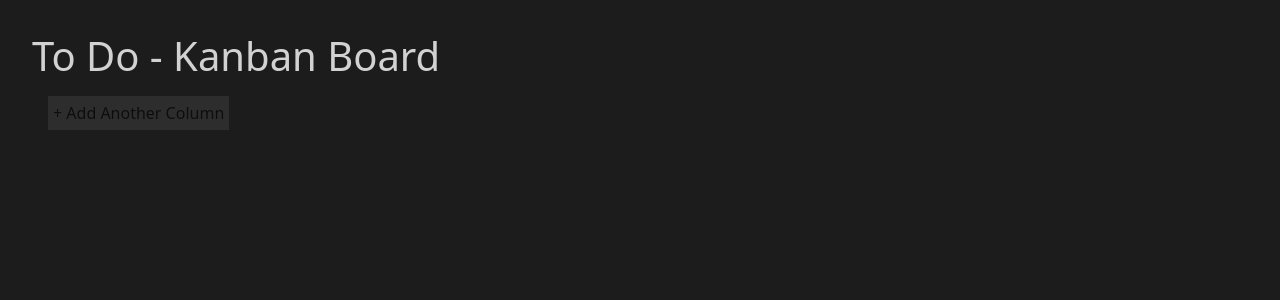
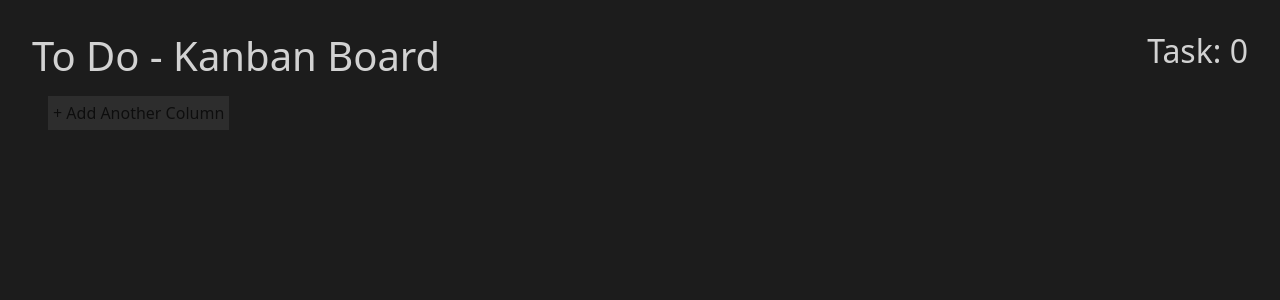
Before and after one commit to hamperl-design/vue-trello-board, a Vue app: page / in a window 1280 px wide. Shown: the top 300 px of the page. Built offline with nearby package versions, Linux system fonts and the light colour scheme.

Commit message:
add pinia getter for computed task number

```diff
--- a/src/App.vue
+++ b/src/App.vue
@@ -1,9 +1,16 @@
 <script setup lang="ts">
+import {useBoardStore} from "@/modules/board/infrastructure/store/board.store";
+
+const boardStore = useBoardStore()
+
 </script>
 
 <template>
     <div class="app-wrapper">
-        <h1>To Do - Kanban Board</h1>
+        <div class="__header">
+            <h1>To Do - Kanban Board</h1>
+            <h2>Task: {{boardStore.numberOfTasks}}</h2>
+        </div>
         <router-view />
     </div>
 </template>
@@ -15,8 +22,15 @@
   background-color: #1c1c1c;
   color: #d2d2d2;
   overflow: auto;
-    h1 {
-        margin-bottom: 1rem;
+    .__header {
+        display: flex;
+        align-items: flex-start;
+        justify-content: space-between;
+        h1 {
+            margin-bottom: 1rem;
+        }
+
     }
+
 }
 </style>
--- a/src/modules/board/infrastructure/store/board.store.ts
+++ b/src/modules/board/infrastructure/store/board.store.ts
@@ -1,10 +1,15 @@
 import {defineStore} from "pinia";
-import {nextTick, ref} from "vue";
+import {computed, nextTick, ref} from "vue";
 import type {Column} from "@/types";
 import {nanoid} from "nanoid";
 
 export const useBoardStore = defineStore('boardStore', () => {
     const columns = ref<Column[]>([])
+    const numberOfTasks = computed<number>(() => {
+        return columns.value.reduce((prev, cur) => {
+            return prev += cur.tasks.length
+        }, 0)
+    })
 
     async function createColumn() {
         const column: Column = {
@@ -21,6 +26,7 @@ export const useBoardStore = defineStore('boardStore', () => {
 
     return {
         columns,
+        numberOfTasks,
         createColumn
     }
 })
```
